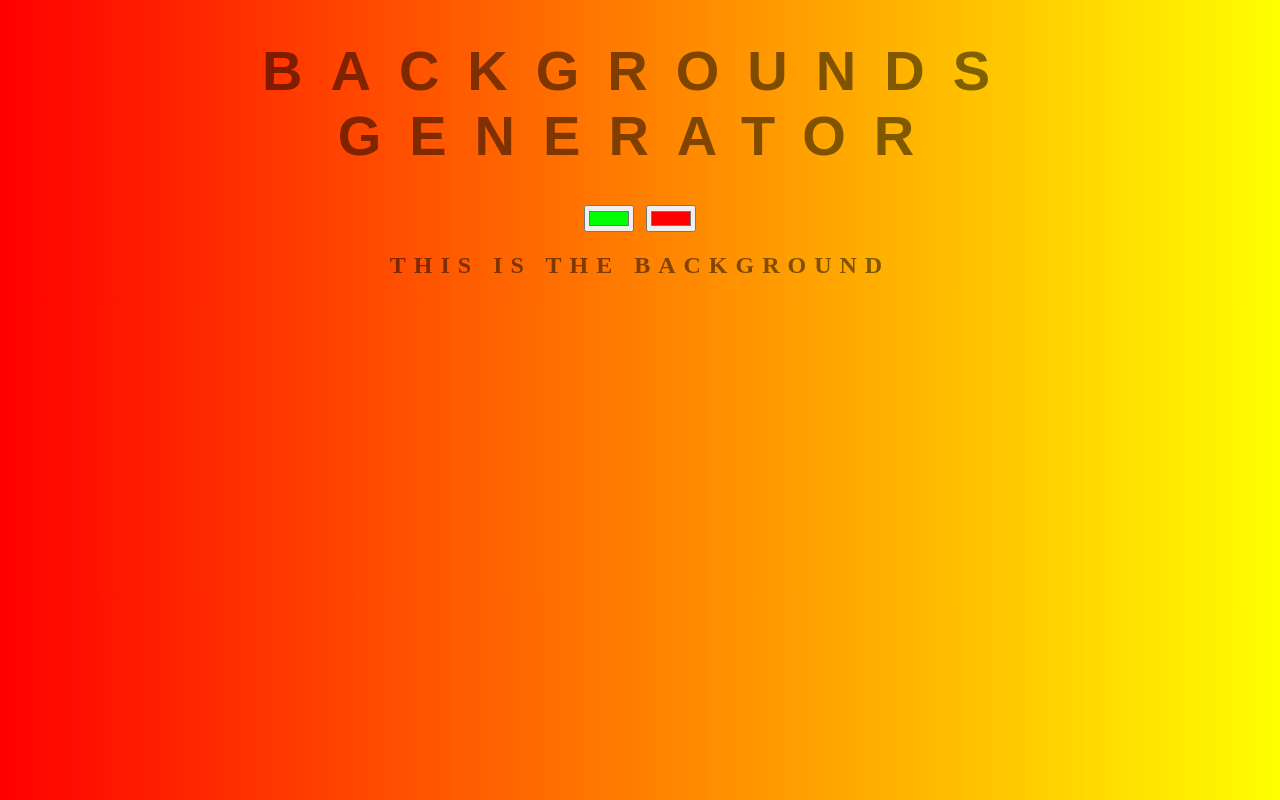
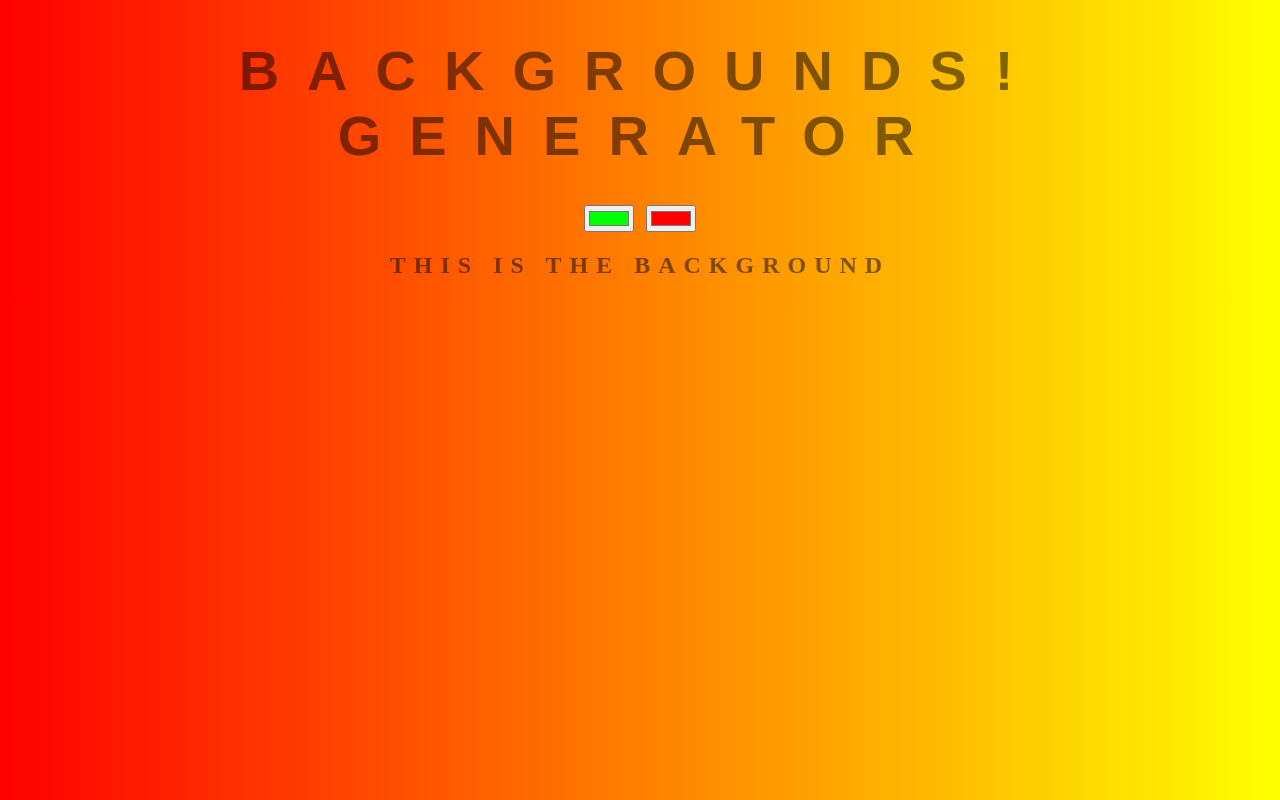
Before and after one commit to Munkhodsar0314/background-generator, a plain HTML site: page index.html in a window 1280 px wide. Drawn offline with Linux system fonts and the light colour scheme.

Commit message:
added exclamation mark

```diff
--- a/index.html
+++ b/index.html
@@ -5,7 +5,7 @@
 	<link rel="stylesheet" type="text/css" href="style.css">
 </head>
 <body id="gradient">
-	<h1>Backgrounds Generator</h1>
+	<h1>Backgrounds! Generator</h1>
 	<input class="color1" type="color" name="color1" value="#00ff00">
 	<input class="color2" type="color" name="color2" value="#ff0000">
 	<h2>This is the Background</h2>
```
